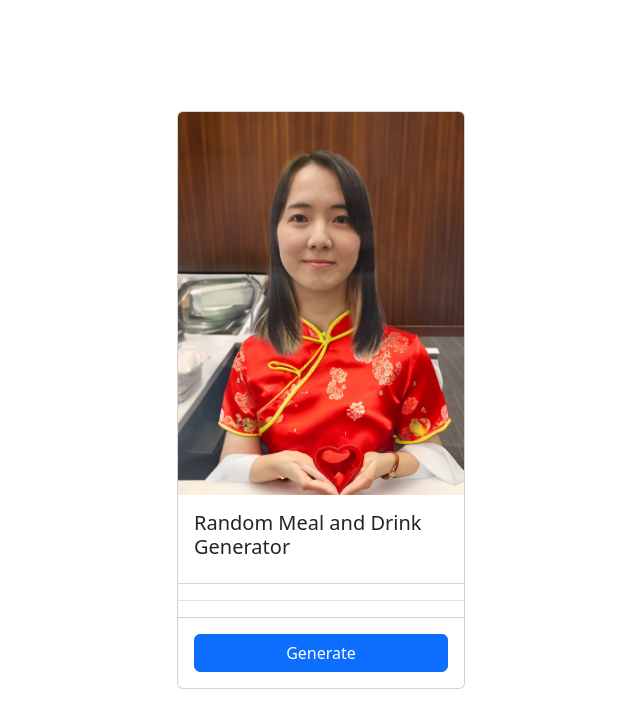
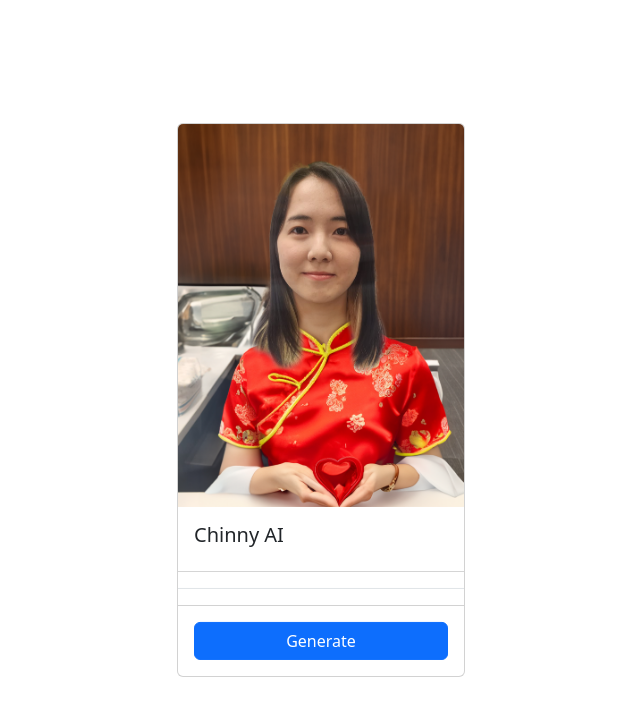
Before and after one commit to wallaceHim/chinnyai-parody, a plain HTML site: page index.html in a window 1280 px wide. Shown: the whole page, without its empty margins (319-959 px from the left). Drawn offline with nearby package versions, Linux system fonts and the light colour scheme.

Commit message:
Update index.html

```diff
--- a/index.html
+++ b/index.html
@@ -11,9 +11,8 @@
   <div class="card position-absolute top-50 start-50 translate-middle" style="width: 18rem;">
     <img src="Image.png" class="card-img-top" alt="...">
     <div class="card-body">
-      <h5 class="card-title">Random Meal and Drink Generator</h5>
-      <!-- <p class="card-text">Some quick example text to build on the card title and make up the bulk of the card's
-        content.</p> -->
+      <h5 class="card-title">Chinny AI</h5>
+      <!-- <p class="card-text">Your lunch advisor</p> -->
     </div>
     <ul class="list-group list-group-flush">
       <li id="meal" class="list-group-item"></li>
```
